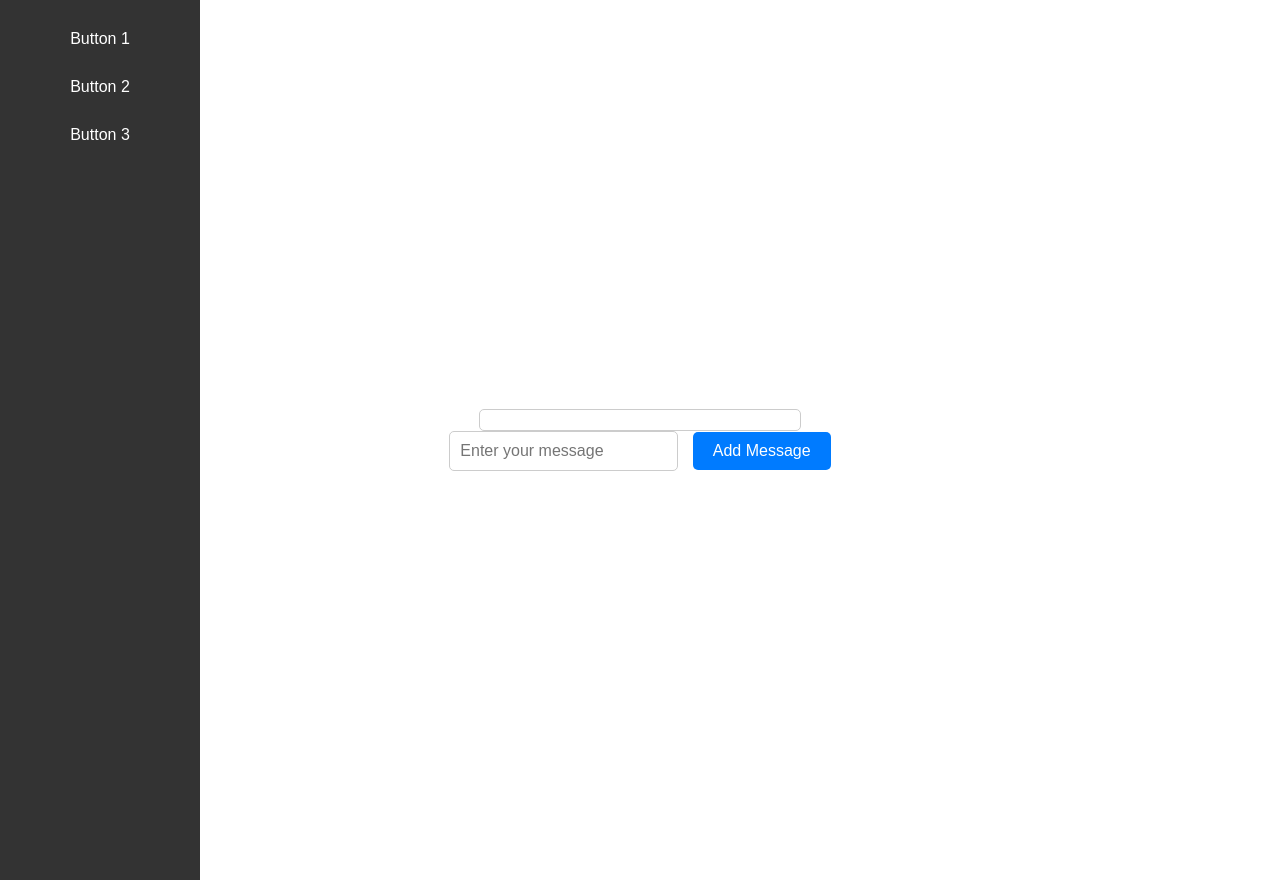
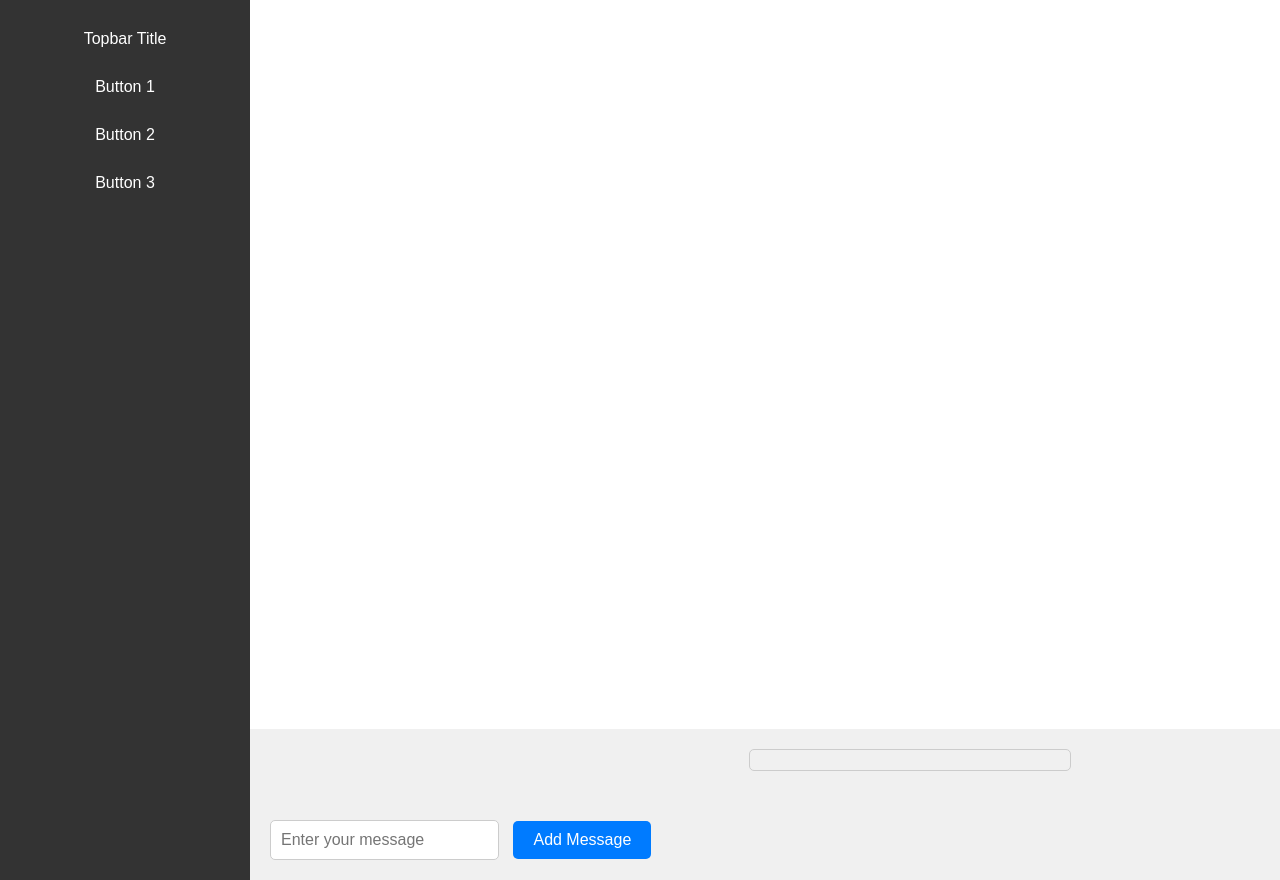
Before and after one commit to ExtraUnity/LangChain_Project, a Flask app: page / in a window 1280 px wide. Run offline with Flask 3, Linux system fonts and the light colour scheme.

Commit message:
more gui changes

```diff
--- a/GUI/static/css/messageboard.css
+++ /dev/null
@@ -1,43 +0,0 @@
-body {
-    font-family: Arial, sans-serif;
-    display: flex;
-    justify-content: center;
-    align-items: center;
-    height: 100vh;
-    margin: 0;
-}
-
-.container {
-    text-align: center;
-}
-
-input[type="text"] {
-    padding: 10px;
-    margin-right: 10px;
-    border: 1px solid #ccc;
-    border-radius: 5px;
-    font-size: 16px;
-}
-
-button {
-    padding: 10px 20px;
-    background-color: #007bff;
-    color: #fff;
-    border: none;
-    border-radius: 5px;
-    cursor: pointer;
-    font-size: 16px;
-}
-
-button:hover {
-    background-color: #0056b3;
-}
-
-#messageContainer {
-    margin-top: 20px;
-    padding: 10px;
-    border: 1px solid #ccc;
-    border-radius: 5px;
-    width: 300px;
-    margin: 0 auto;
-}
--- /dev/null
+++ b/GUI/static/css/messagecontainer.css
@@ -0,0 +1,56 @@
+body {
+    font-family: Arial, sans-serif;
+    display: flex;
+    justify-content: center;
+    align-items: center;
+    height: 100vh;
+    margin: 0;
+}
+
+/*Message Board container (grey area)*/
+.container {
+    text-align: bottom;
+    position: fixed;
+    bottom: 0;
+    left: 0;
+    width: 100%;
+    padding: 20px;
+    background-color: #f0f0f0;
+
+}
+
+    /*Input message box*/
+    input[type="text"] {
+        padding: 10px;
+        margin-right: 10px;
+        border: 1px solid #ccc;
+        border-radius: 5px;
+        font-size: 16px;
+    }
+
+    /*Send button*/
+    button {
+        margin-top: 50px;
+        padding: 10px 20px;
+        background-color: #007bff;
+        color: #fff;
+        border: none;
+        border-radius: 5px;
+        cursor: pointer;
+        font-size: 16px;
+    }
+
+    button:hover {
+        background-color: #0056b3;
+    }
+
+    /*Display window of input message*/
+    #messageContainer {
+        position: center;
+        margin-bottom: 20px;
+        padding: 10px;
+        border: 1px solid #ccc;
+        border-radius: 5px;
+        width: 300px;
+        margin: 0 auto;
+    }
--- a/GUI/static/css/navbar.css
+++ b/GUI/static/css/navbar.css
@@ -3,10 +3,18 @@
     left: 0;
     top: 0;
     height: 100%;
-    width: 200px; /* Adjust width as needed */
+    width: 250px;
     background-color: #333;
     padding-top: 20px;
     text-align: center;
+}
+
+.navbar topbar {
+    display: block;
+    color: white;
+    padding: 10px;
+    margin-bottom: 10px;
+    text-decoration: none;
 }
 
 .navbar leftNavBar {
--- a/GUI/templates/index.html
+++ b/GUI/templates/index.html
@@ -1,7 +1,7 @@
 <!DOCTYPE html>
 <html lang="en">
 <!-- import .css files -->
-<link rel="stylesheet" href="static/css/messageboard.css">
+<link rel="stylesheet" href="static/css/messagecontainer.css">
 <link rel="stylesheet" href="static/css/navbar.css">
 
 <!-- import .js scripts -->
@@ -15,16 +15,17 @@
     <title>Message Board</title>
 </head>
 <body>
-    <!-- Navigation Bar -->
+    <!-- Leftside Navigation Bar -->
     <div class="navbar">
+        <topBar href="#">Topbar Title</topBar>
         <leftNavBar href="#">Button 1</leftNavBar>
         <leftNavBar href="#">Button 2</leftNavBar>
-        <leftNavBar href="#">Button 3</a>
+        <leftNavBar href="#">Button 3</leftNavBar>
     </div>
 
     <!-- Message Board -->
-    <div class="container">
-        <div id="messageContainer"></div> <!-- Text messages appear here -->
+    <div class="container" style="margin-left: 250px;">
+        <div id="messageContainer"></div>
         <input type="text" id="messageInput" placeholder="Enter your message">
         <button id="addMessage" onclick="addMessage()">Add Message</button>
     </div>
```
